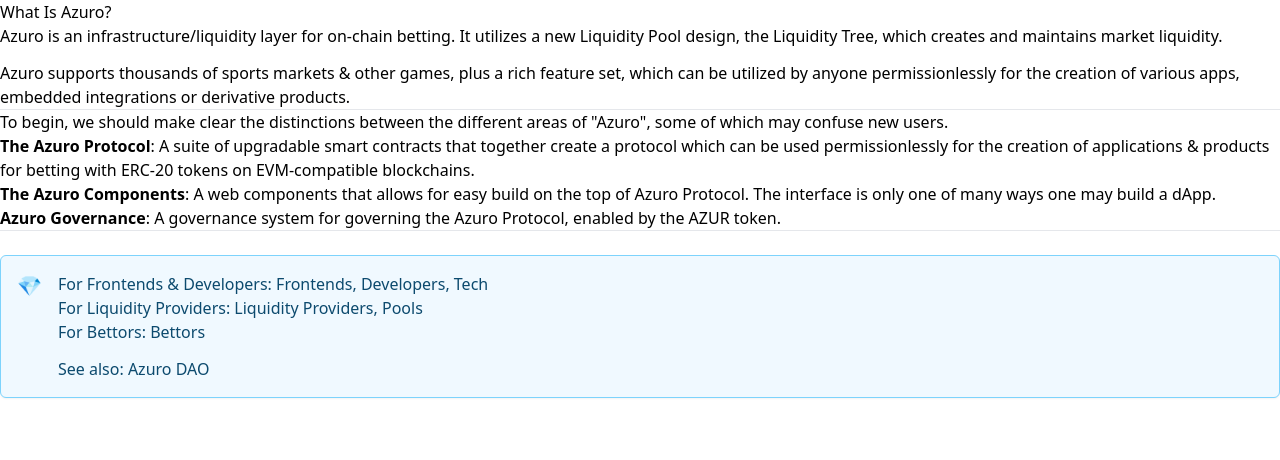
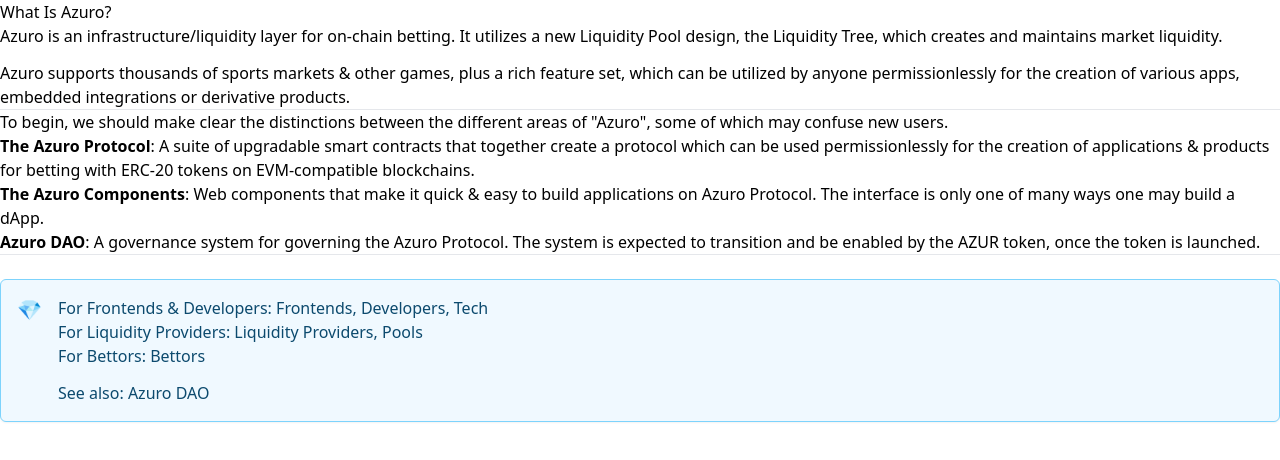
Before and after one commit to Azuro-protocol/gem-docs, a Next.js app: page /concepts/overview in a window 1280 px wide. Shown: the top 460 px of the page. Built offline with nearby package versions, Linux system fonts and the light colour scheme.

Commit message:
Update overview.mdx (#2)
Co-authored-by: Pavel Ivanov <grammka@gmail.com>

```diff
--- a/pages/concepts/overview.mdx
+++ b/pages/concepts/overview.mdx
@@ -14,12 +14,10 @@ To begin, we should make clear the distinctions between the different areas of "
 
 - **The Azuro Protocol**: A suite of upgradable smart contracts that together create a protocol which can be used
 permissionlessly for the creation of applications & products for betting with ERC-20 tokens on EVM-compatible blockchains.
-
-
-- **The Azuro Components**: A web components that allows for easy build on the top of Azuro Protocol. The interface is
-only one of many ways one may build a dApp.
-
-- **Azuro Governance**: A governance system for governing the Azuro Protocol, enabled by the AZUR token.
+- **The Azuro Components**: Web components that make it quick & easy to build applications on Azuro Protocol. The interface
+is only one of many ways one may build a dApp.
+- **Azuro DAO**: A governance system for governing the Azuro Protocol. The system is expected to transition and be enabled
+by the AZUR token, once the token is launched.
 
 ---
 
```
